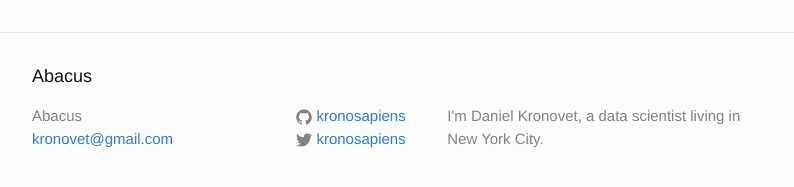
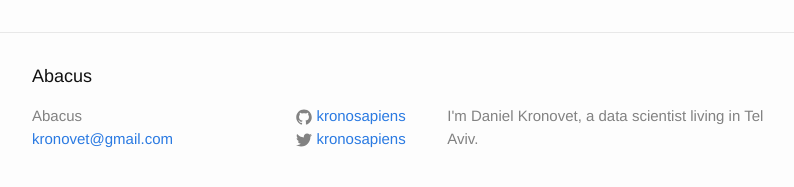
Before and after one commit to kronosapiens/kronosapiens.github.io, a Jekyll site: the page built from index.html, in a window 1280 px wide and 900 px high, scrolled down 4020 px. Shown: the part 690-877 px from the top of the window, without its empty margins (238-1032 px from the left). Built offline with Jekyll 4.4.1, drawn with Linux system fonts in a browser that asks for light colours; the list of posts is cut into pages by our own code.

Commit message:
Update city in _config

```diff
--- a/_config.yml
+++ b/_config.yml
@@ -2,7 +2,7 @@
 title: Abacus
 email: kronovet@gmail.com
 description: > # this means to ignore newlines until "baseurl:"
-  I'm Daniel Kronovet, a data scientist living in New York City.
+  I'm Daniel Kronovet, a data scientist living in Tel Aviv.
 baseurl: "" # the subpath of your site, e.g. /blog/
 url: "http://kronosapiens.github.io" # the base hostname & protocol for your site
 twitter_username: kronosapiens
```
